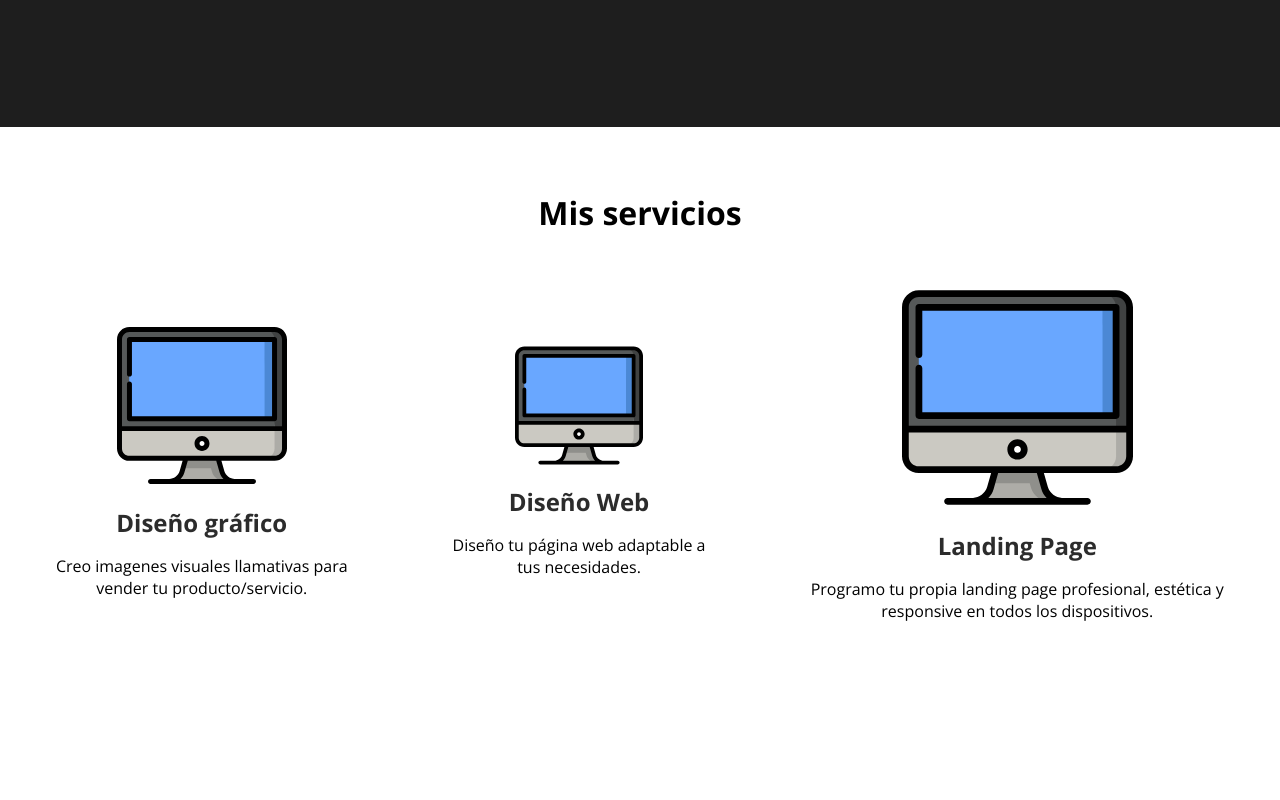
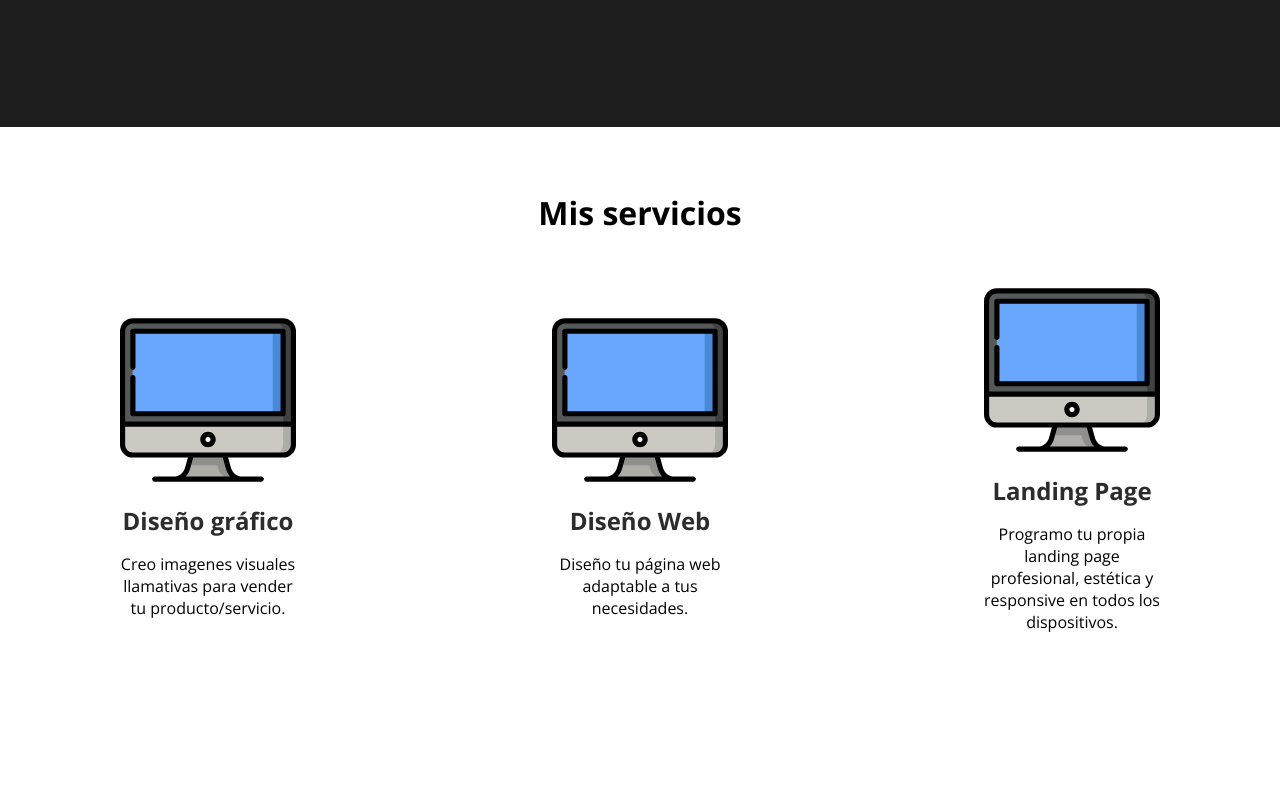
Before and after one commit to juanMurguia/apx-desafio-maquetado, a website: page index.html in a window 1280 px wide. Shown: the part 1200-2000 px from the top of the page. Drawn offline with nearby package versions, Linux system fonts and the light colour scheme.

Commit message:
cambios en los estilos

```diff
--- a/styles.css
+++ b/styles.css
@@ -212,11 +212,22 @@ footer .redes{
 
     .servicios{
         height: 90dvh;
+        align-items: center;
     }
 
     .servicios .contenedor{
         flex-direction: row;
         gap: 5rem;
+        align-items: center;
+    }
+
+    .servicios .contenedor article{
+        width: 33%;
+        flex-grow: 1;
+    }
+
+    .servicios .contenedor article p{
+        width: 50%;
     }
 
     .contacto{
@@ -224,6 +235,7 @@ footer .redes{
         justify-content: center;
         align-items: start;
         height: 90dvh;
+        padding-top: 5%;
     }
 
     .contacto h2{
```
